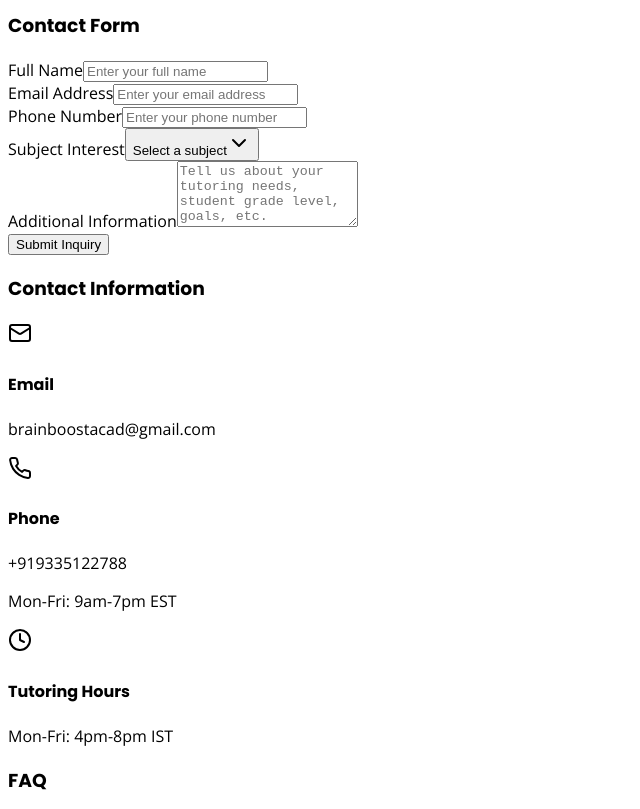
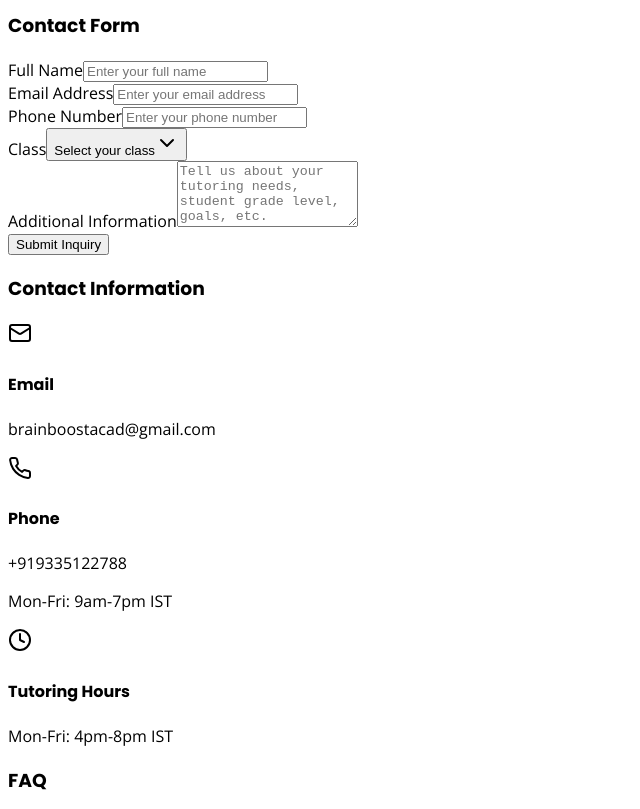
Before and after one commit to brainboost14/website, a React (Vite) app in the folder client/: page / in a window 1280 px wide. Shown: the part 5720-6529 px from the top of the page, without its empty margins (0-640 px from the left). Built offline with nearby package versions, Linux system fonts and the light colour scheme.

Commit message:
fin with subject fix

```diff
--- a/client/src/components/ContactSection.tsx
+++ b/client/src/components/ContactSection.tsx
@@ -78,7 +78,7 @@ export default function ContactSection() {
       `Full Name: ${data.name}
   Email: ${data.email}
   Phone: ${data.phone || 'Not provided'}
-  Subject Interest: ${data.subject}
+  Class: ${data.subject}
   Message: ${data.message}`
     );
 
@@ -102,7 +102,7 @@ export default function ContactSection() {
     {
       icon: Phone,
       title: "Phone",
-      details: ["+919335122788", "Mon-Fri: 9am-7pm EST"],
+      details: ["+919335122788", "Mon-Fri: 9am-7pm IST"],
     },
     {
       icon: Clock,
@@ -281,7 +281,7 @@ export default function ContactSection() {
                         render={({ field }) => (
                           <FormItem>
                             <FormLabel className="text-foreground font-semibold">
-                              Subject Interest
+                              Class
                             </FormLabel>
                             <Select
                               onValueChange={field.onChange}
@@ -289,7 +289,7 @@ export default function ContactSection() {
                             >
                               <FormControl>
                                 <SelectTrigger className="focus:ring-primary">
-                                  <SelectValue placeholder="Select a subject" />
+                                  <SelectValue placeholder="Select your class" />
                                 </SelectTrigger>
                               </FormControl>
                               <SelectContent>
```
